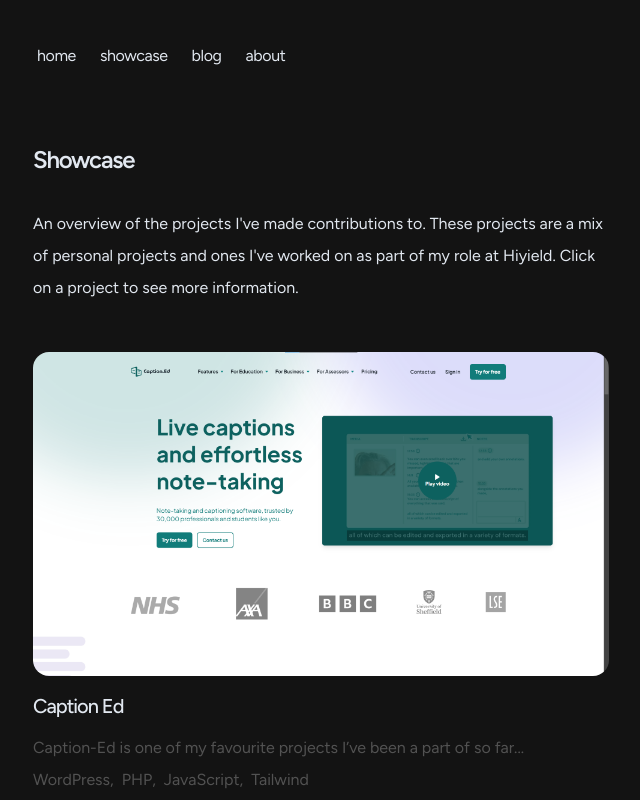
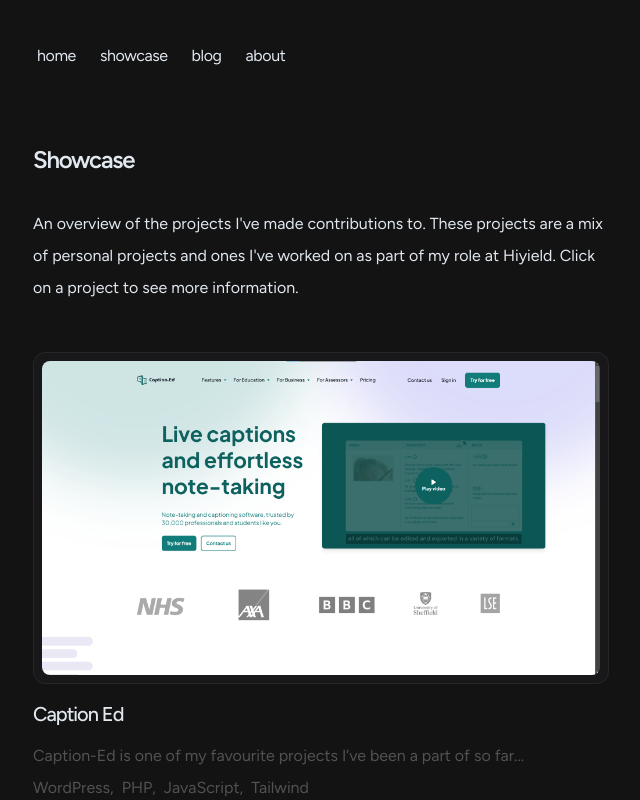
Before and after one commit to jakemackie/portfolio, a Next.js app: page /showcase in a window 1280 px wide. Shown: the top 800 px of the page, without its empty margins (319-959 px from the left). Built offline with nearby package versions, Linux system fonts and the light colour scheme.

Commit message:
feat: Make showcase images nicer

```diff
--- a/app/components/card.tsx
+++ b/app/components/card.tsx
@@ -11,7 +11,7 @@
   return (
     <Link href={`/showcase/${data.slug}`} className="group">
       <div className="flex flex-col gap-4">
-        <div className="flex items-stretch rounded-2xl overflow-hidden">
+        <div className="flex items-stretch bg-zinc-900 border border-neutral-800 p-2 rounded-xl hover:bg-zinc-800 hover:border-neutral-700 duration-200 ease-in-out">
           <Image
             placeholder="blur"
             blurDataURL={data.blurImage}
@@ -19,7 +19,7 @@
             alt={data.name}
             width={500}
             height={200}
-            className="object-cover aspect-video grow"
+            className="object-cover rounded-lg aspect-video grow"
           />
         </div>
         <h2 className="text-xl font-medium tracking-tighter group-hover:text-blue-500 group-hover:underline">
--- a/app/showcase/[slug]/page.tsx
+++ b/app/showcase/[slug]/page.tsx
@@ -58,7 +58,7 @@
   return (
     <div>
       <div className="flex flex-col gap-4">
-        <div className="flex items-stretch rounded-2xl overflow-hidden">
+        <div className="flex items-stretch bg-zinc-900 border border-neutral-800 p-2 rounded-xl hover:bg-zinc-800 hover:border-neutral-700 duration-200 ease-in-out">
           <Image
             placeholder="blur"
             blurDataURL={project.blurImage}
@@ -66,7 +66,7 @@
             alt={project.name}
             width={500}
             height={200}
-            className="object-cover aspect-video grow"
+            className="object-cover rounded-lg aspect-video grow"
           />
         </div>
         <h1 className="text-2xl font-semibold tracking-tighter">
```
